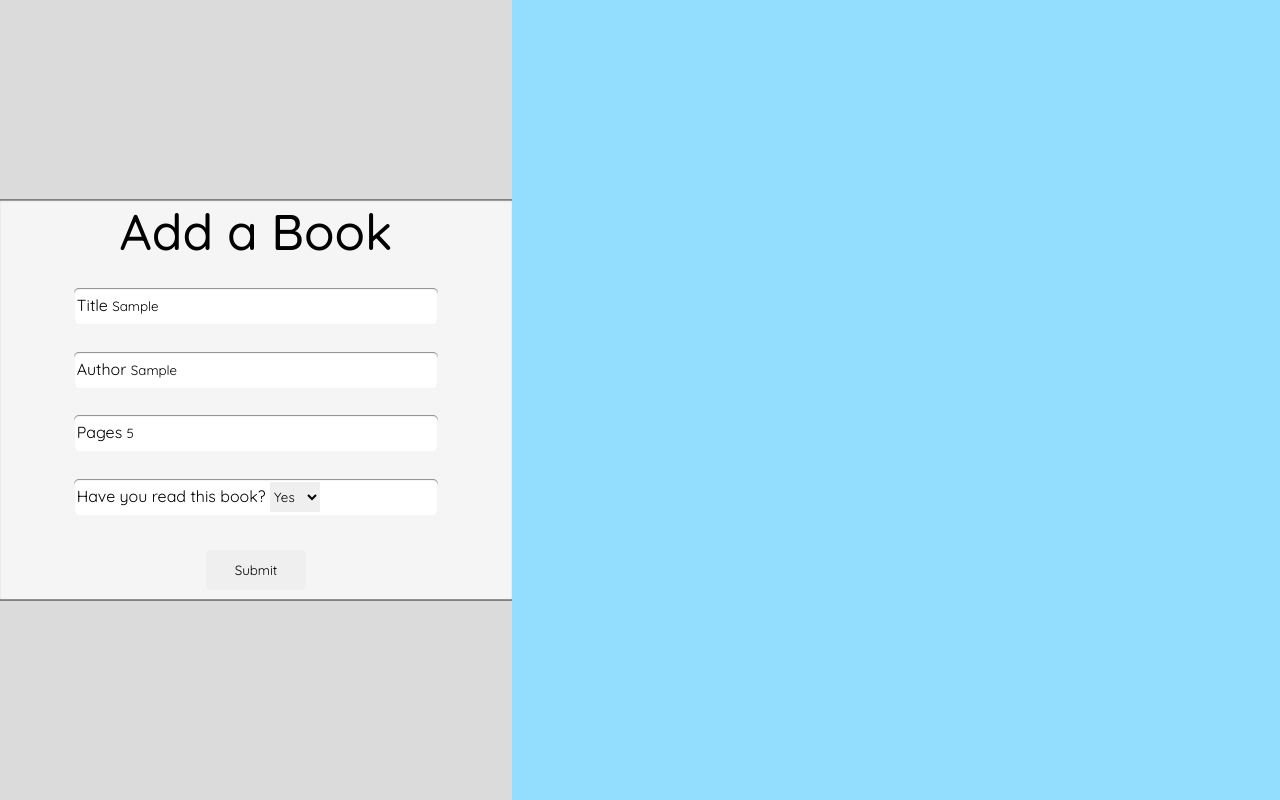
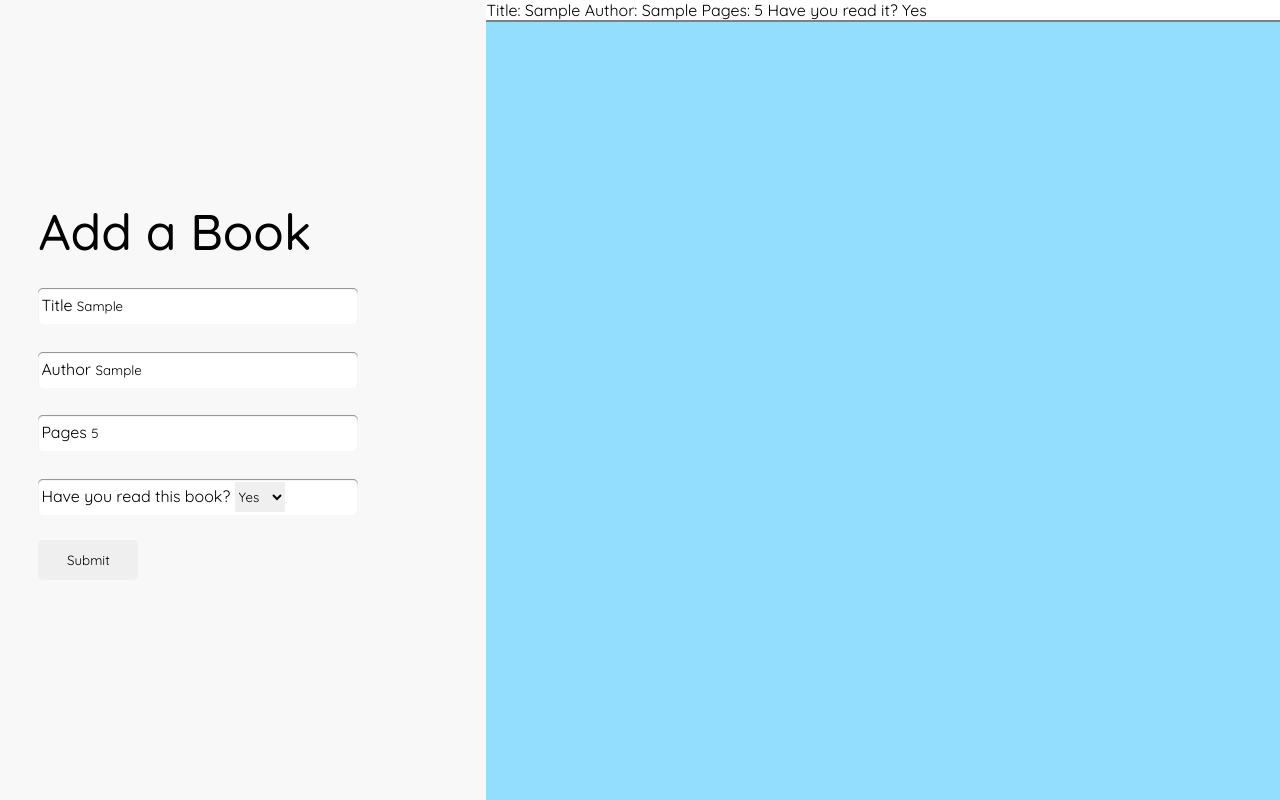
Before and after one commit to brekkeberg/library, a plain HTML site: page index.html in a window 1280 px wide. Both pictures are taken after typing "Sample", "Sample", "5" into the empty fields and a click on the button "Submit". Drawn offline with Linux system fonts and the light colour scheme.

Commit message:
mvp to capture input from forms and display on screen

```diff
--- a/library.js
+++ b/library.js
@@ -4,15 +4,41 @@ const bookPages = document.querySelector("#pages")
 const bookReadBook = document.querySelector("#readIt")
 const buttonSubmit = document.querySelector("#buttonSubmit")
 
-console.log(bookTitle)
-console.log(bookAuthor)
-console.log(bookPages)
-console.log(bookReadBook)
-console.log(buttonSubmit)
+const outputSide = document.querySelector(".outputSide")
+
 
 buttonSubmit.addEventListener('click', testfunc);
 
 function testfunc(){
-    console.log("hello world")
-    console.log(bookTitle.value)
+    const book1 = new Book( bookTitle.value,
+                            bookAuthor.value,
+                            bookPages.value,
+                            bookReadBook.value)
+    book1.addBook()
+
 }
+
+
+
+
+function Book(title, author, pages, readStatus){
+    this.title = title;
+    this.author = author;
+    this.pages = pages;
+    this.readStatus = readStatus;
+    this.addBook = function(){
+        let bookContainer = document.createElement('div');
+        bookContainer.classList.add('bookContainer');
+        bookContainer.style.cssText = "background-color: white; border-bottom: 2px solid gray;";
+        outputSide.appendChild(bookContainer);
+        bookContainer.innerText =   "Title: " + title +
+                                    " Author: " + author +
+                                    " Pages: " + pages +
+                                    " Have you read it? " + readStatus;
+
+    }
+}
+/*
+const book1 = new Book("Steve", "asdf", 123123, "yes");
+book1.addBook()
+*/
--- a/style.css
+++ b/style.css
@@ -12,30 +12,29 @@ body{
 
 /* INPUT SIDE */
 .inputSide{
-    flex: 0 0 40%;
-    background: rgb(219, 219, 219);
+    padding-left: 3%;
+    flex: 0 0 35%;
+    background: #f8f8f8;
     height: 100vh;
     display: flex;
     box-shadow: 10px 10px 10px black;
 }
 .inputSide .inputCard{
-    background-color: #ffffffbc;
-    box-shadow: inset 0px 1px 1px rgba(60, 60, 60, 0.537),
-                inset 0px -1px 0px rgba(60, 60, 60, 0.537);
-    border-top: 1px solid gray;
-    border-bottom: 1px solid gray;
     margin: auto;
     height: 50%;
     width: 100%;
     display:flex;
     flex-direction: column;
+    align-items: left;
+
 }
 .inputCard .inputCardHeader{
     flex: 0 0 15%;
     font-weight: 500;
-    margin: auto;
     color: black;
     font-size: 50px;
+    align-items: left;
+    justify-content: left;
 }
 .inputCard .inputCardMain{
     flex: 1;
@@ -44,7 +43,7 @@ body{
     display: flex;
     flex-direction: column;
     justify-content: center;
-    align-items: center;
+    align-items: left;
     gap: 10%;
 }
 
@@ -70,8 +69,8 @@ select{
     height: 50px;
     display: 0 0 20%;
     display: flex;
-    justify-content: center;
-    align-items: center;
+    justify-content: left;
+    align-items: left;
 }
 button{
     height: 40px;
```
